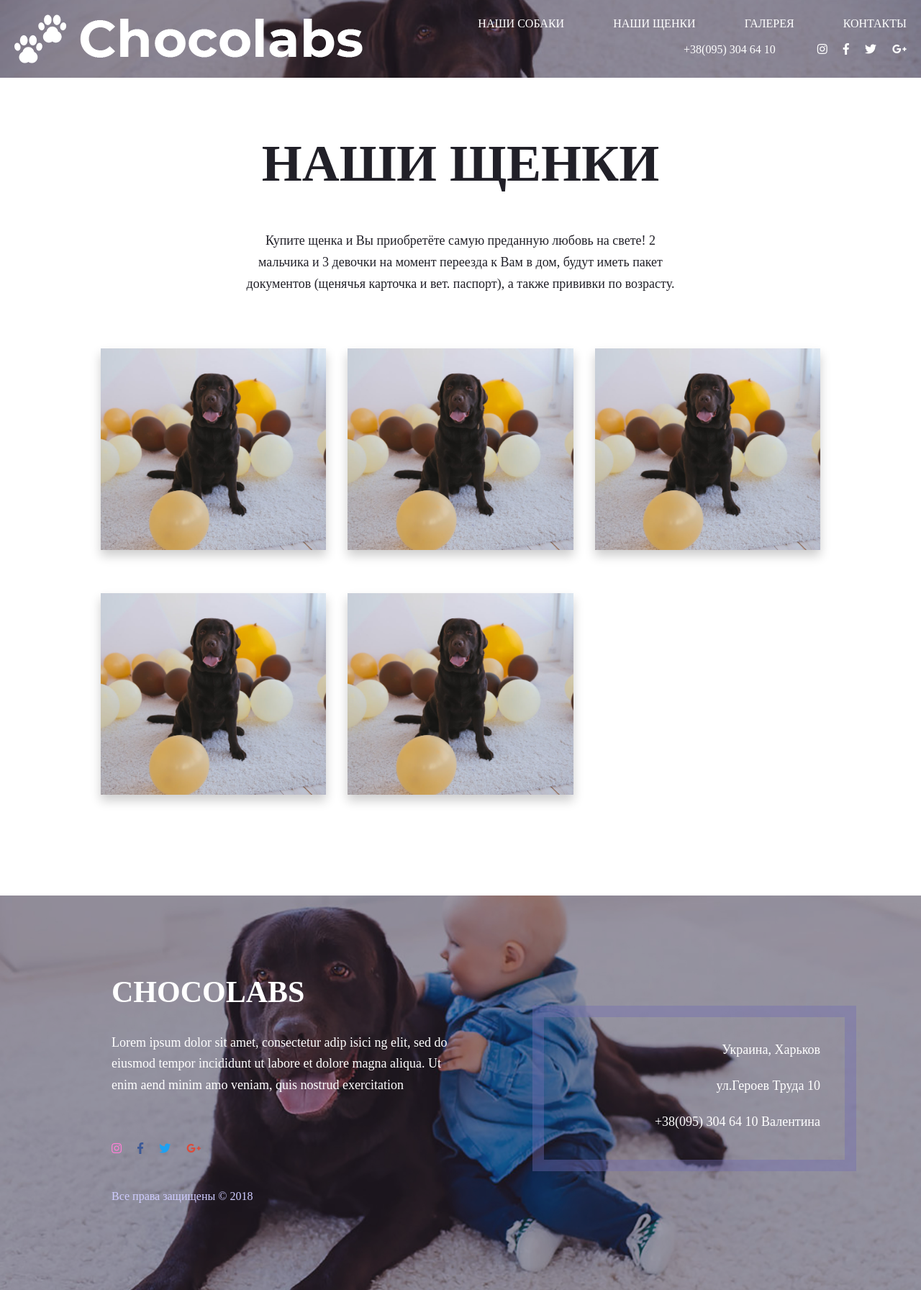
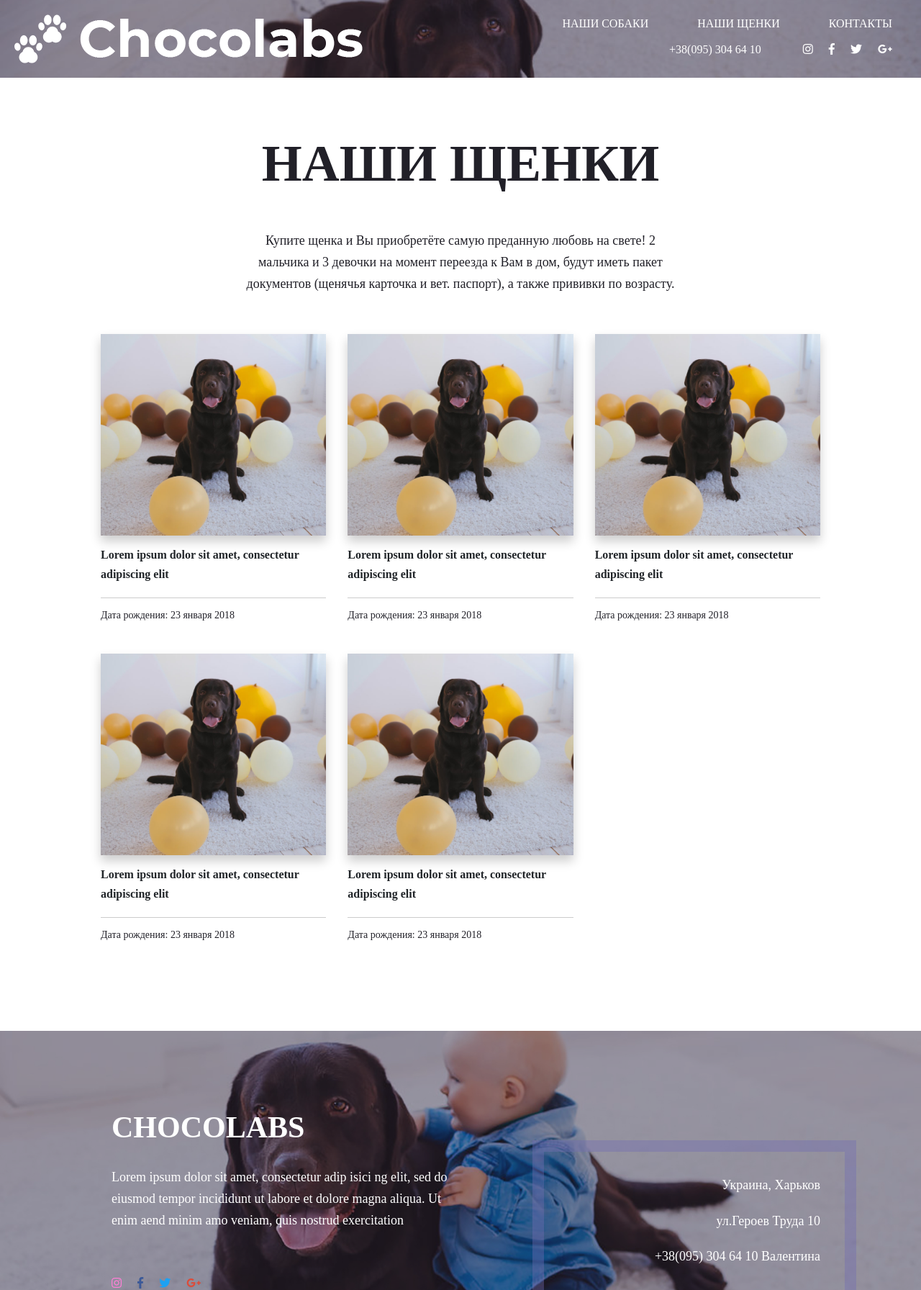
Before and after one commit to BahrovaSasha/chocolabs, a PHP site: page /puppies.html in a window 1280 px wide. Shown: the top 1792 px of the page at 72% size. Run offline with PHP 8.4, Linux system fonts and the light colour scheme; some libraries are stand-ins or nearby versions; some web fonts are replaced.

Commit message:
active fixed menu done

```diff
--- a/app/dogs.html
+++ b/app/dogs.html
@@ -26,7 +26,7 @@
 <body>
 	<header class="main_header main_header_dogs">
 		<div class="header_menu_wrap">
-			<div class="header_menu container_big">
+			<div class="header_menu">
 				<div class="logo_menu_align">
 					<a href="#" class="logo"><img src="img\logo.png" alt="logo"></a>
 				</div>
@@ -35,7 +35,7 @@
 				<ul class="flex_menu">
 					<li><a href="#">Наши собаки</a></li>
 					<li><a href="#">Наши щенки</a></li>
-					<li><a href="#">Галерея</a></li>
+					<!-- <li><a href="#">Галерея</a></li> -->
 					<li><a href="#">Контакты</a></li>
 				</ul>
 			</nav>
--- a/app/js/common.js
+++ b/app/js/common.js
@@ -17,6 +17,8 @@ $(function() {
           prevArrow: false,
           nextArrow: '<span class="arrow right_arrow"><i class="fas fa-chevron-right"></i></span>',
           appendArrows: '.small_carousel',
+          infinite: true,
+          adaptiveHeight: true,
           responsive: [
             {
               breakpoint: 1024,
--- a/app/one_dog.html
+++ b/app/one_dog.html
@@ -26,7 +26,7 @@
 <body>
 	<header class="main_header main_header_dog">
 		<div class="header_menu_wrap">
-			<div class="header_menu container_big">
+			<div class="header_menu">
 				<div class="logo_menu_align">
 					<a href="#" class="logo"><img src="img\logo.png" alt="logo"></a>
 				</div>
@@ -35,7 +35,7 @@
 				<ul class="flex_menu">
 					<li><a href="#">Наши собаки</a></li>
 					<li><a href="#">Наши щенки</a></li>
-					<li><a href="#">Галерея</a></li>
+					<!-- <li><a href="#">Галерея</a></li> -->
 					<li><a href="#">Контакты</a></li>
 				</ul>
 			</nav>
--- a/app/puppies.html
+++ b/app/puppies.html
@@ -26,7 +26,7 @@
 <body>
 	<header class="main_header main_header_dog">
 		<div class="header_menu_wrap">
-			<div class="header_menu container_big">
+			<div class="header_menu">
 				<div class="logo_menu_align">
 					<a href="#" class="logo"><img src="img\logo.png" alt="logo"></a>
 				</div>
@@ -35,7 +35,7 @@
 				<ul class="flex_menu">
 					<li><a href="#">Наши собаки</a></li>
 					<li><a href="#">Наши щенки</a></li>
-					<li><a href="#">Галерея</a></li>
+					<!-- <li><a href="#">Галерея</a></li> -->
 					<li><a href="#">Контакты</a></li>
 				</ul>
 			</nav>
@@ -70,17 +70,32 @@
 						<img src="img\dog3.jpg" alt="">
 						<a href="#" class="overlay"><span>Узнать больше</span></a>
 					</div>
+					<h6>Lorem ipsum dolor sit amet, consectetur adipiscing elit</h6>
+					<div class="puppi_footer">
+						<p>Дата рождения: 23 января 2018</p>
+						<!-- <a href="#" class="">Читать далее</a> -->
+					</div>
 				</div>
 				<div class="puppi_wrap col-md-4 col-xs-12">
 					<div class="one_puppi">
 						<img src="img\dog3.jpg" alt="">
 						<a href="#" class="overlay"><span>Узнать больше</span></a>
 					</div>
+					<h6>Lorem ipsum dolor sit amet, consectetur adipiscing elit</h6>
+					<div class="puppi_footer">
+						<p>Дата рождения: 23 января 2018</p>
+						<!-- <a href="#" class="">Читать далее</a> -->
+					</div>
 				</div>
 				<div class="puppi_wrap col-md-4 col-xs-12">
 					<div class="one_puppi">
 						<img src="img\dog3.jpg" alt="">
 						<a href="#" class="overlay"><span>Узнать больше</span></a>
+					</div>
+					<h6>Lorem ipsum dolor sit amet, consectetur adipiscing elit</h6>
+					<div class="puppi_footer">
+						<p>Дата рождения: 23 января 2018</p>
+						<!-- <a href="#" class="">Читать далее</a> -->
 					</div>
 				</div>
 			</div>
@@ -91,11 +106,21 @@
 						<img src="img\dog3.jpg" alt="">
 						<a href="#" class="overlay"><span>Узнать больше</span></a>
 					</div>
+					<h6>Lorem ipsum dolor sit amet, consectetur adipiscing elit</h6>
+					<div class="puppi_footer">
+						<p>Дата рождения: 23 января 2018</p>
+						<!-- <a href="#" class="">Читать далее</a> -->
+					</div>
 				</div>
 				<div class="puppi_wrap col-md-4 col-xs-12">
 					<div class="one_puppi">
 						<img src="img\dog3.jpg" alt="">
 						<a href="#" class="overlay"><span>Узнать больше</span></a>
+					</div>
+					<h6>Lorem ipsum dolor sit amet, consectetur adipiscing elit</h6>
+					<div class="puppi_footer">
+						<p>Дата рождения: 23 января 2018</p>
+						<!-- <a href="#" class="">Читать далее</a> -->
 					</div>
 				</div>
 			</div>
--- a/app/scss/_one_dog.scss
+++ b/app/scss/_one_dog.scss
@@ -39,19 +39,21 @@
     padding: 2rem 0;
     display: flex;//не работает
     // align-items: flex-end;
-    .slick-list{
-      width: 75%;
-    }
+    max-width: 100%;
     .small_dog_img{
+      display: block;
       height: 10rem;
-      width: 100%;
+      width: 10rem;
       position: relative;
     	overflow: hidden;
       box-shadow: 0 0 18px 2px rgba(6,6,6,0.1);
       // margin: 0 10rem 0 0;
+      margin: 0 5px;
+      padding: 0 5px;
       img{
         position: absolute;
     		width: auto;
+        display: block;
     		height: 100%;
     		margin: 0 auto;
     		left: 50%;
@@ -60,6 +62,9 @@
       }
     }
     .right_arrow{
+      position: absolute;
+      right: 0;
+      top: 0;
       width:20%;
       display: flex;
       align-items: center;
--- a/app/scss/_puppies.scss
+++ b/app/scss/_puppies.scss
@@ -3,7 +3,7 @@
 }
 .puppies_info{
   text-align: center;
-  padding-bottom: 4rem;
+  padding-bottom: 2rem;
   width: 60%;
   margin: 0 auto;
   h2{
@@ -15,7 +15,22 @@
   // flex-direction: column;
 }
 .puppi_wrap{
-  padding-bottom: 6rem;
+  padding-bottom: 2rem;
+  h6{
+    padding: 1.4rem 0;
+		font-size: 1.6rem;
+  }
+  .puppi_footer{
+    border-top: 1px solid #ccc;
+		padding: 1.2rem 0;
+		display: flex;
+		justify-content: space-between;
+		white-space: nowrap;
+  }
+  p{
+    padding-bottom: 0;
+    font-size: 1.4rem;
+  }
 }
 .one_puppi{
   width: 100%;
--- a/app/scss/main.scss
+++ b/app/scss/main.scss
@@ -108,7 +108,7 @@ body {
 		margin: 0 auto;
 		// padding: 0 4rem;
 		position: relative;
-		display: flex;
+		// display: block;
 		@include rwd(1600){
 			max-width: 1000px;
 		}
@@ -136,9 +136,10 @@ body {
 	align-items: center;
 	width: 100%;
 	justify-content: space-between;
+	padding: 2rem;
 }
 .header_menu{
-	padding: 2rem 2rem;
+	// padding: 2rem 2rem;
 	display: flex;
 	justify-content: space-between;
 	// height: 16rem;
@@ -167,8 +168,8 @@ body {
 	font-size: 1.6rem;
 	text-transform: uppercase;
 	text-align: right;
-
-
+	padding-top: 2rem;
+	z-index: 1000;
 	// display: flex;
 	// align-items: center;
 	.contacts{
@@ -191,12 +192,13 @@ body {
 		// font-size: 1.2rem;///???
 		display: none;
 		.flex_menu{
-			background: rgba(36,20,42,0.4);
-			position: absolute;
+
+			// background: rgba(36,20,42,0.4);
+			// position: absolute;
 			// z-index: 10;
-			width: 100%;
-			left:0;
-			top: 100%;
+			// width: 100%;
+			// left:0;
+			// top: 100%;
 		}
 }
 
@@ -207,7 +209,8 @@ body {
 // 	justify-content: center;
 .burger{
 	height: 100%;
-
+	z-index: 1000;
+	padding: 2rem;
 .menu_button{
 	display: none;
 	width: 32px;
@@ -251,6 +254,11 @@ body {
 	@include lg{
 		li{
 			padding-left: 4rem;
+		}
+	}
+	@include md{
+		li{
+			padding: 4rem 0;
 		}
 	}
 }
@@ -328,7 +336,7 @@ body {
 		// }
 	}
 	.header_description{
-		top: 20.8rem;//////////////////////////////////////////////////////////////
+		// top: 20.8rem;//////////////////////////////////////////////////////////////
 
 		@include md{
 			top: 10rem;
@@ -404,11 +412,11 @@ body {
 		z-index: 10000;
 	}
 	.details{
-				padding-left: 0;
+				padding-top: 0;
 				display: flex;
 				position: fixed;
 				// left:30%;
-				// background: rgba(33,0,42,0.4);
+				background: rgba(33,0,42,0.7);
 				height:100%;
 				width: 100%;
 				text-align: center;
@@ -417,17 +425,19 @@ body {
 				justify-content: center;
 				// z-index: 10000;
 				.main_nav{
+					// padding-top: 2rem;
 					// top:-40%;
 					// justify-content: center;
 					// text-align: center;
 					// z-index: 10000;
 					.flex_menu{
-						background: rgba(33,0,42,0.4);
+						// background: rgba(33,0,42,0.4);
+						// padding-top: 2rem;
 						display: flex;
 						flex-direction: column;
-						position: fixed;
-						width: 100%;
-						height: 100%;
+						// position: fixed;
+						// width: 100%;
+						// height: 100%;
 						align-items: center;
 						justify-content: center;
 						// position: fixed;
@@ -435,7 +445,7 @@ body {
 						// justify-content: center;
 						// z-index: 1000;
 						overflow: auto;
-						top: 0;
+						// top: 0;
 						ul{
 							margin-bottom: 0;
 						li{
@@ -451,13 +461,24 @@ body {
 					flex-direction: column;///не видно
 					// top: -50%;
 					display: flex;
-					width: 100%;
-					height: 100%;
+					// width: 100%;
+					// height: 100%;
 					// align-items: center;
 					// justify-content: center;
 					z-index: 10000;
 					overflow: auto;
 					// top: 80%;
+					// text-align: center;
+					padding-top: 4rem;
+					.phone{
+						padding: 0 1rem;
+					}
+					.social-icons{
+						padding: 2rem 0;
+						a{
+							padding: 0 1rem;
+						}
+					}
 				}
 
 
@@ -465,6 +486,11 @@ body {
 	}
 }
 .header_menu.active_nav.fixed_header{
+	.flex_menu{
+		li{
+			// padding-left: 0;
+		}
+	}
 	.contacts{
 		justify-content: flex-start;
 	}
```
Also changed, not shown: app/index.html (+4 -4 lines), app/css/main.min.css, app/js/scripts.min.js.
